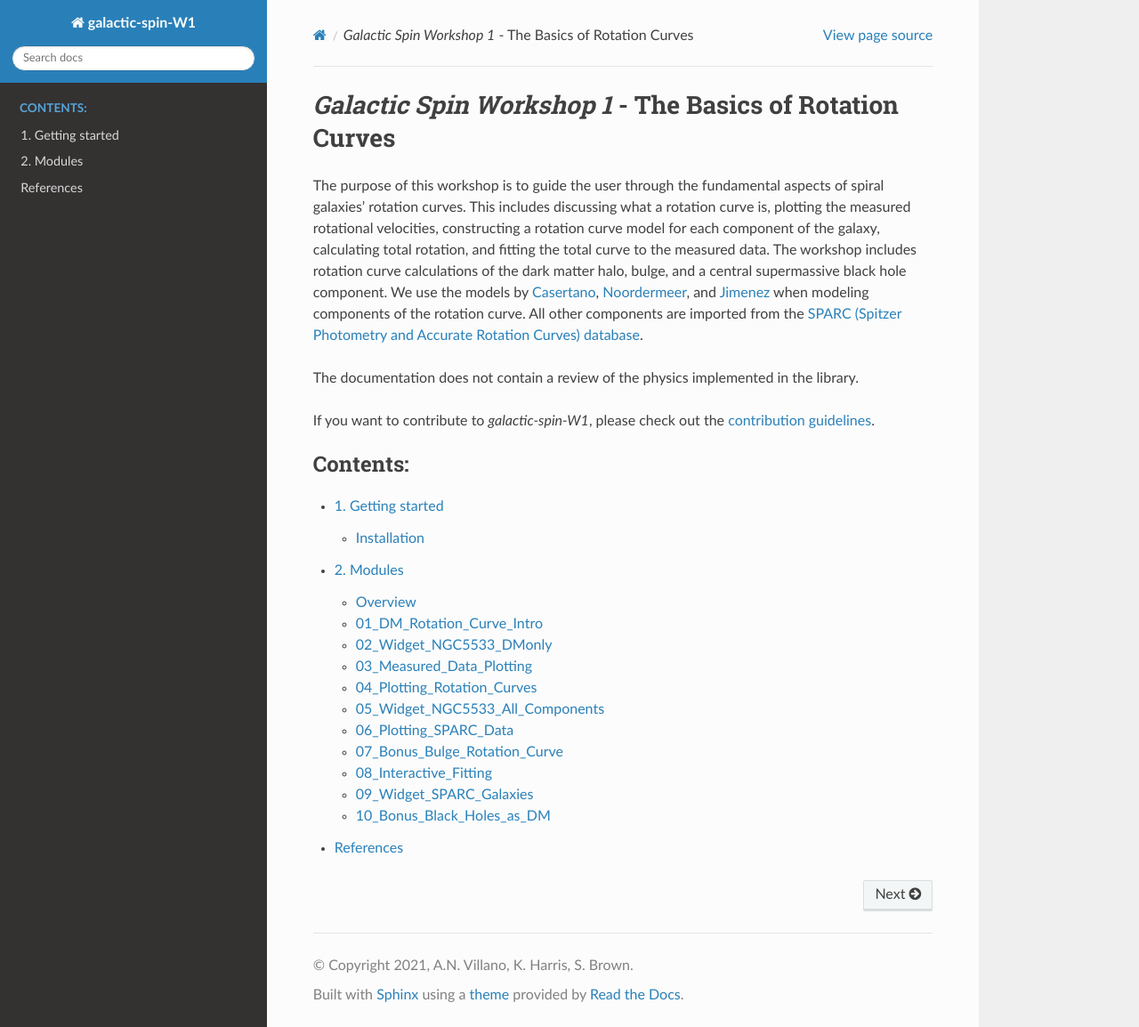
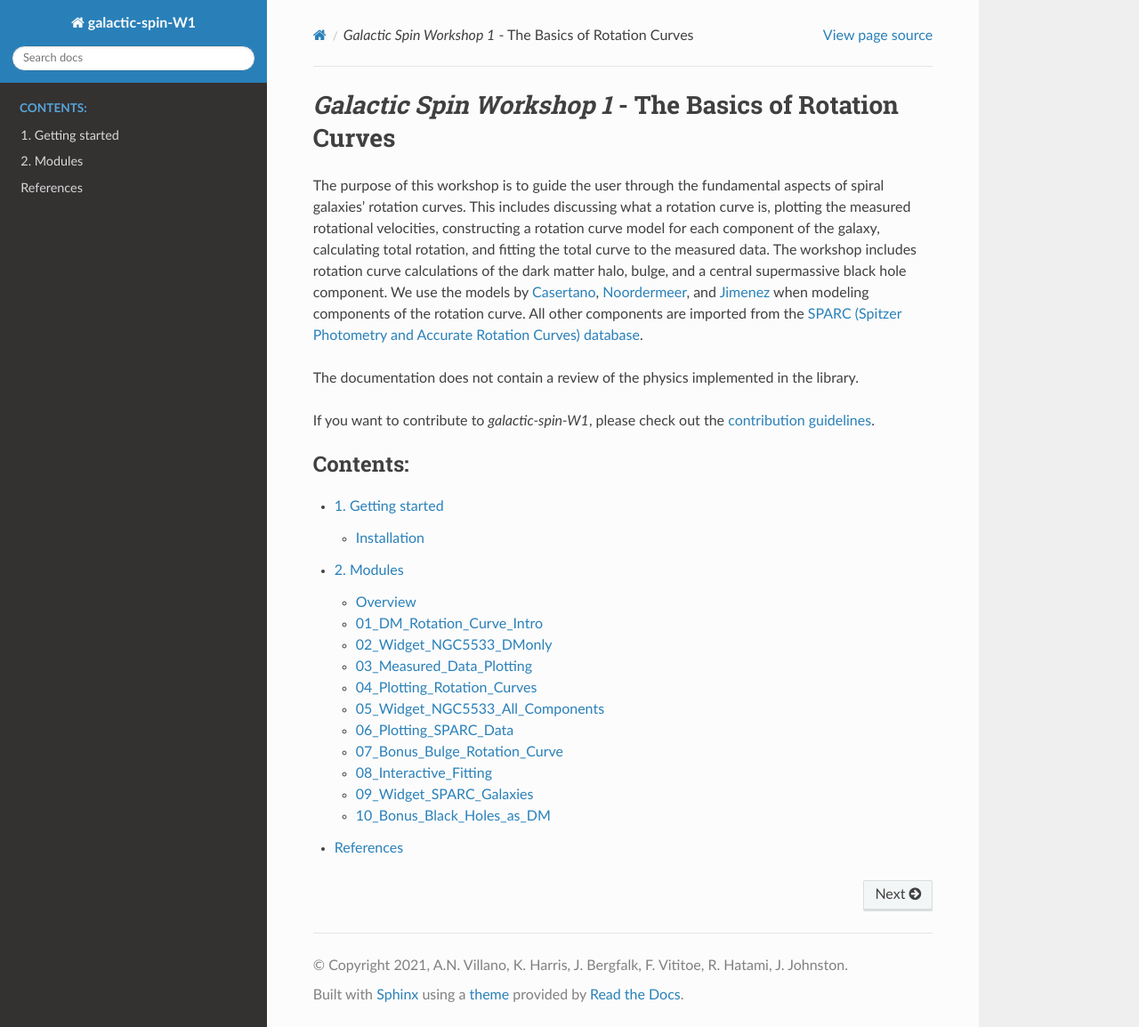
Before and after one commit to villano-lab/galactic-spin-W1, a Sphinx documentation site: the page built from docs/source/index.rst, in a window 1280 px wide and 1154 px high. Shown: the whole window at 89% size. Built offline with Sphinx 7.4.7 and the Read the Docs theme 2.0.0, drawn with Linux system fonts in a browser that asks for light colours; pages that are not in the unit, such as notebooks, are missing from menus.

Commit message:
[JB] table, authors

```diff
--- a/docs/source/conf.py
+++ b/docs/source/conf.py
@@ -36,14 +36,14 @@
     output_dir = 'dox_build'
     configureDoxyfile(input_dir, output_dir)
     subprocess.call('doxygen', shell=True)
-    breathe_projects['nrCascadeSim'] = output_dir + '/xml'
+    breathe_projects['galactic-spin-W1'] = output_dir + '/xml'
 
 
 # -- Project information -----------------------------------------------------
 
 project = 'galactic-spin-W1'
-copyright = '2021, A.N. Villano, K. Harris, S. Brown'
-author = 'A.N. Villano, K. Harris, S. Brown'
+copyright = '2021, A.N. Villano, K. Harris, J. Bergfalk, F. Vititoe, R. Hatami, J. Johnston'
+author = 'A.N. Villano, K. Harris, J. Bergfalk, F. Vititoe, R. Hatami, J. Johnston'
 
 # The full version, including alpha/beta/rc tags
 release = '1.3.0'
```
Also changed, not shown: docs/source/02_Modules.rst (+26 -12 lines).
